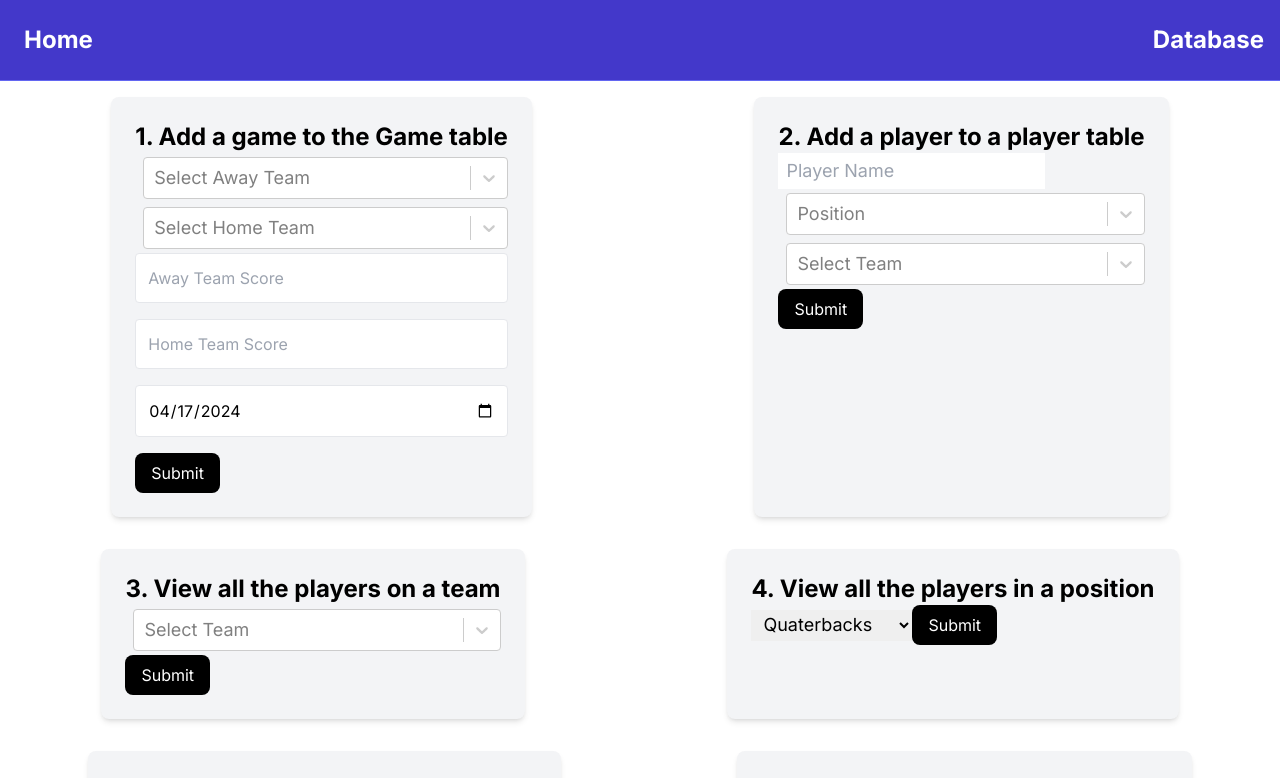
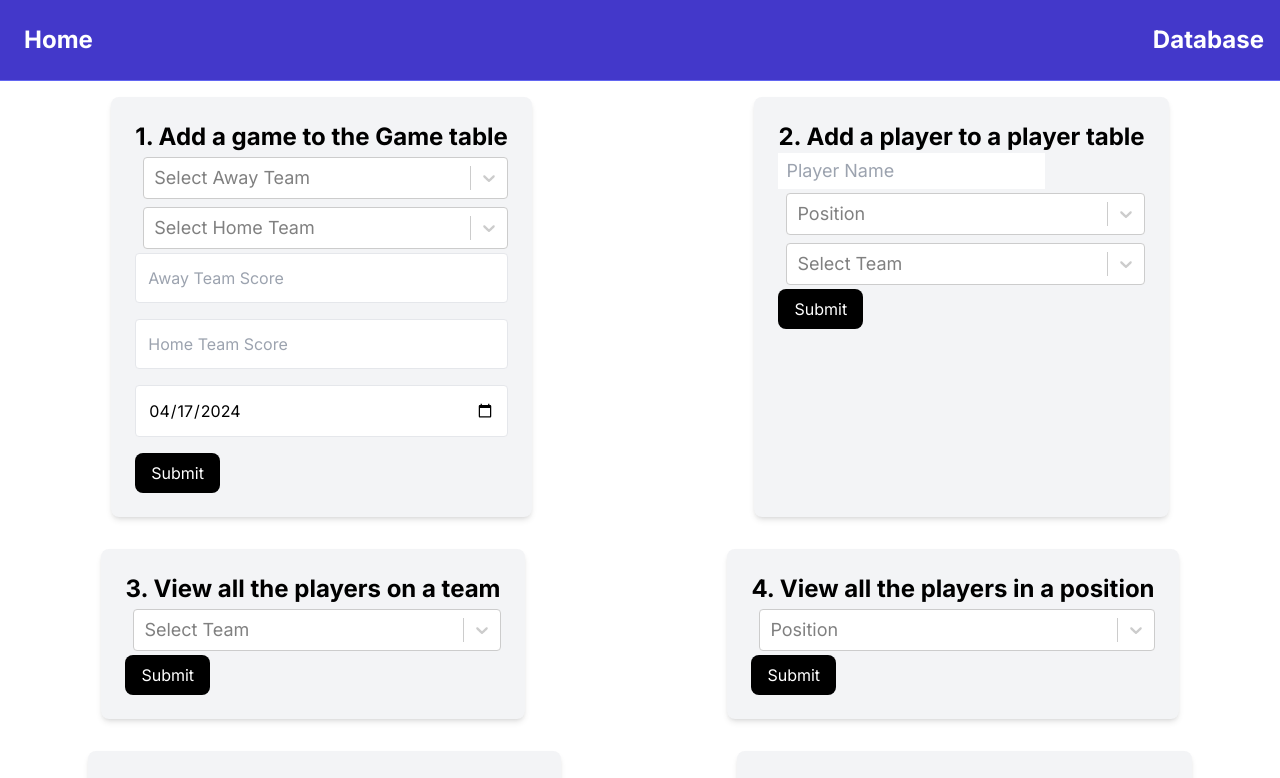
Before and after one commit to jordicastro/NFL-db-app, a Next.js app: page / in a window 1280 px wide. Shown: the top 778 px of the page. Built offline with nearby package versions, Linux system fonts and the light colour scheme.

Commit message:
undefined position -> viewPlayersFromPosition(position)

```diff
--- a/src/app/components/QueryInputCards.tsx
+++ b/src/app/components/QueryInputCards.tsx
@@ -5,7 +5,7 @@ import Card from "./Card";
 import AddGameForm from "./queries/AddGame";
 import AddPlayerForm from "./queries/AddPlayer";
 import ViewTeamPlayersForm from "./queries/ViewTeamPlayers";
-import ViewPlayersPositionForm from "./queries/ViewPlayersPosition";
+import ViewPlayersPositionForm from "./queries/ViewPlayersByPosition";
 import ViewConferenceTeamsForm from "./queries/ViewConferenceTeams";
 import ViewGamesByTeamForm from "./queries/ViewGamesByTeam";
 import ViewGameByDate from "./queries/ViewGameByDate";
--- a/src/app/components/queries/AddPlayer.tsx
+++ b/src/app/components/queries/AddPlayer.tsx
@@ -4,25 +4,10 @@ import { toast } from 'react-toastify'
 import { Player } from '@/app/types/Player'
 import Select from "react-select";
 import {nicknameToIdMap} from "@/app/util/TeamMap"
-import SupabaseService from "@/app/services/supabaseService";;
+import SupabaseService from "@/app/services/supabaseService";
+import positionOptions from '@/app/util/PositionMap';
 
-const positionOptions = [
-  { value: 'QB', label: 'Quarterback' },
-  { value: 'OL', label: 'Offensive Line' },
-  { value: 'RB', label: 'Running Back' },
-  { value: 'FB', label: 'Fullback'},
-  { value: 'TE', label: 'Tight End' },
-  { value: 'WR', label: 'Wide Receiver' },
-  { value: 'DL', label: 'Defensive Line' },
-  { value: 'LB', label: 'Linebacker' },
-  { value: 'CB', label: 'Cornerback' },
-  { value: 'S', label: 'Safety' },
-  { value: 'K', label: 'Kicker' },
-  { value: 'P', label: 'Punter' },
-  { value: 'KR', label: 'Kick Returner' },
-  { value: 'PR', label: 'Punt Returner' },
-  { value: 'LS', label: 'Long Snapper' },
-];
+
 
 const teamOptions = Object.keys(nicknameToIdMap).map((key) => ({
   value: key,
--- /dev/null
+++ b/src/app/components/queries/ViewPlayersByPosition.tsx
@@ -0,0 +1,37 @@
+import React from 'react'
+import { useState, FormEvent } from 'react'
+import positionOptions from '@/app/util/PositionMap';
+import Select from "react-select";
+import SupabaseService from '@/app/services/supabaseService';
+
+
+const ViewPlayersPositionForm = () => {
+    const [selectedPosition, setSelectedPosition] = useState('Quarterbacks'); // ['Quaterbacks', 'Running backs', 'Wide Receivers', 'Linebackers'
+    const {viewPlayersFromPosition} = SupabaseService();
+
+    const onSubmitPlayerPosition = (e: FormEvent) => {
+        e.preventDefault();
+        console.log(`Position: ${selectedPosition}`);
+        // query to view players from position
+        return window.location.href = `/database/player/${selectedPosition}`;
+    }
+
+    return (
+        <form onSubmit={onSubmitPlayerPosition}>
+            <h3 className='text-2xl font-bold text-black-500'>4. View all the players in a position</h3>
+            <Select
+                className="py-1 pl-2 text-lg"
+                options={positionOptions}
+                placeholder="Position"
+                onChange={(e) => {
+                    if (e) {
+                        setSelectedPosition(e.value);
+                    }
+                }}
+            />
+            <button className='inline-block bg-black text-white rounded-lg px-4 py-2 hover:bg-gray-700' type="submit">Submit</button>
+        </form>
+    )
+}
+
+export default ViewPlayersPositionForm
--- a/src/app/components/queries/ViewPlayersPosition.tsx
+++ /dev/null
@@ -1,27 +0,0 @@
-import React from 'react'
-import { useState, FormEvent } from 'react'
-
-const ViewPlayersPositionForm = () => {
-    const [selectedPosition, setSelectedPosition] = useState('Quarterbacks'); // ['Quaterbacks', 'Running backs', 'Wide Receivers', 'Linebackers'
-
-    const onSelectedPositionChange = (e : FormEvent) => {
-        const target = e.target as HTMLSelectElement;
-        setSelectedPosition(target.value);
-        // query to get all players in a given position
-    };
-
-    return (
-        <form>
-            <h3 className='text-2xl font-bold text-black-500'>4. View all the players in a position</h3>
-            <select className='py-1 pl-2 text-lg' value={selectedPosition} onChange={onSelectedPositionChange}>
-                    <option value="1">Quaterbacks</option>
-                    <option value="2">Running backs</option>
-                    <option value="3">Wide Receivers</option>
-                    <option value="4">Linebackers</option>
-            </select>
-            <button className='inline-block bg-black text-white rounded-lg px-4 py-2 hover:bg-gray-700' type="submit">Submit</button>
-        </form>
-    )
-}
-
-export default ViewPlayersPositionForm
--- a/src/app/database/player/[id]/page.tsx
+++ b/src/app/database/player/[id]/page.tsx
@@ -1,12 +1,28 @@
-import React from 'react'
+"use client";
+import Table from "@/app/components/Table";
+import SupabaseService from "@/app/services/supabaseService";
+import { Player } from "@/app/types/Player";
+import React, { useEffect, useState } from "react";
 
-const Player = ({params} : {params : {id: string}}) => {
-  return (
-    <>
-        <h1>Player</h1>
-        <p>Player ID: {params.id}</p>
-    </>
-  )
+const PlayersPage = ({params} : {params : {position: string}}) => {
+    const {viewPlayersFromPosition} = SupabaseService();
+    const [players, setPlayers] = useState<Player[]>([]);
+    const position: string = params.position;
+
+    useEffect( () => {
+
+        const fetchPlayers = async () => {
+            const players: any = await viewPlayersFromPosition(position);
+            setPlayers(players);
+        }
+        fetchPlayers();
+        console.log(players);
+    })
+    return (
+        <main className="flex justify-center mt-5">
+            <Table contents={players} title={"Players"}></Table>
+        </main>
+    );
 }
 
-export default Player
+export default PlayersPage
--- a/src/app/database/team/[id]/page.tsx
+++ b/src/app/database/team/[id]/page.tsx
@@ -6,16 +6,16 @@ import Table from "@/app/components/Table"
 import {idToNicknameMap} from '@/app/util/TeamMap';
 
 // idea: either make query using url params [teamID] or pass in teamID as prop using Next.js router
-const TeamPage = ({params} : {params: {id : string}}) => {
+const TeamsPage = ({params} : {params: {id : string}}) => {
   const {viewPlayersFromTeam} = SupabaseService();
-  const [team, setTeam] = useState<Team[]>([]);
+  const [teams, setTeams] = useState<Team[]>([]);
   const teamID: number = parseInt(params.id);
   const teamName = idToNicknameMap[teamID];
   useEffect( () => {
 
     const fetchTeam = async () => {
-      const team: any = await viewPlayersFromTeam(teamID);
-      setTeam(team);
+      const teams: any = await viewPlayersFromTeam(teamID);
+      setTeams(teams);
     }
     fetchTeam();
   })
@@ -24,9 +24,9 @@ const TeamPage = ({params} : {params: {id : string}}) => {
 
   return (
     <main className="flex justify-center mt-5">
-        <Table contents={team} title={teamName}></Table>
+        <Table contents={teams} title={teamName}></Table>
     </main>
   );
 }
 
-export default TeamPage
+export default TeamsPage
--- a/src/app/services/supabaseService.ts
+++ b/src/app/services/supabaseService.ts
@@ -47,7 +47,21 @@ const SupabaseService = () => {
     return data;
   };
 
-  return { getTable, addItem, viewPlayersFromTeam };
+  const viewPlayersFromPosition = async (position: string) => {
+    const { data, error } = await supabase
+      .from("player")
+      .select("*")
+      .eq("position", position);
+
+    if (error) {
+      throw new Error(error.message);
+    }
+    console.log(
+      `[supabaseService] Successfully fetched players from position ${position}`
+    );
+  }
+
+  return { getTable, addItem, viewPlayersFromTeam, viewPlayersFromPosition };
 };
 
 export default SupabaseService;
--- /dev/null
+++ b/src/app/util/PositionMap.ts
@@ -0,0 +1,24 @@
+type PositionOption = {
+    value: string;
+    label: string;
+};
+
+const positionOptions: PositionOption[] = [
+    { value: 'QB', label: 'Quarterback' },
+    { value: 'OL', label: 'Offensive Line' },
+    { value: 'RB', label: 'Running Back' },
+    { value: 'FB', label: 'Fullback'},
+    { value: 'TE', label: 'Tight End' },
+    { value: 'WR', label: 'Wide Receiver' },
+    { value: 'DL', label: 'Defensive Line' },
+    { value: 'LB', label: 'Linebacker' },
+    { value: 'CB', label: 'Cornerback' },
+    { value: 'S', label: 'Safety' },
+    { value: 'K', label: 'Kicker' },
+    { value: 'P', label: 'Punter' },
+    { value: 'KR', label: 'Kick Returner' },
+    { value: 'PR', label: 'Punt Returner' },
+    { value: 'LS', label: 'Long Snapper' },
+  ];
+
+  export default positionOptions;
```
